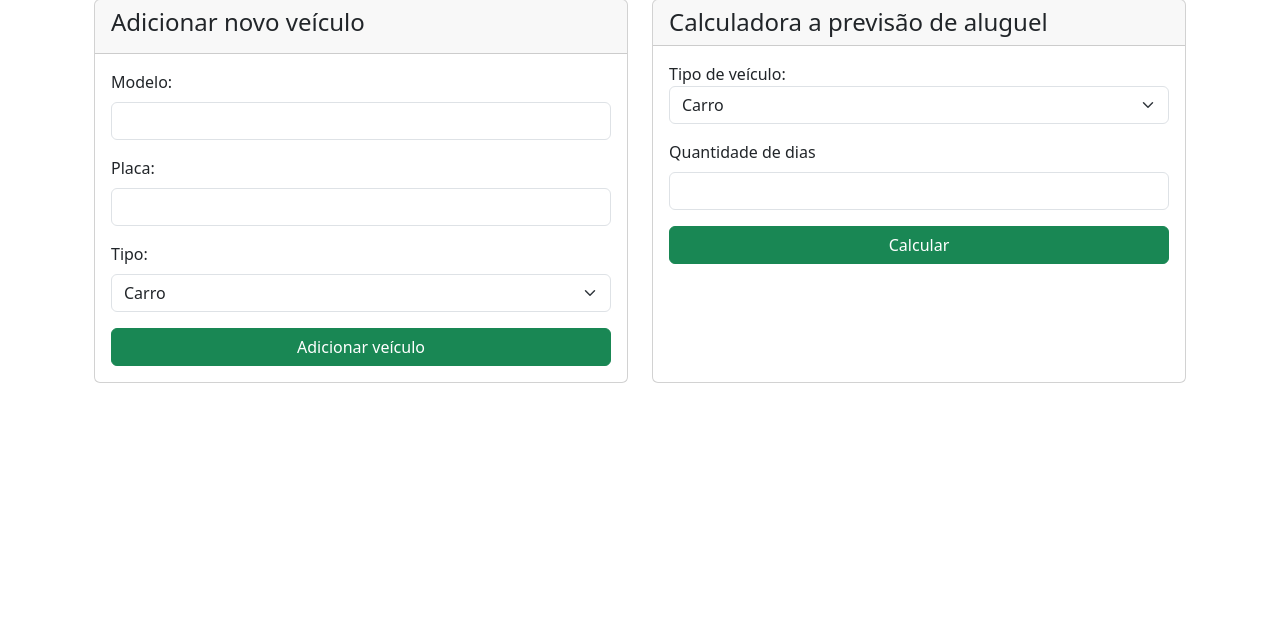
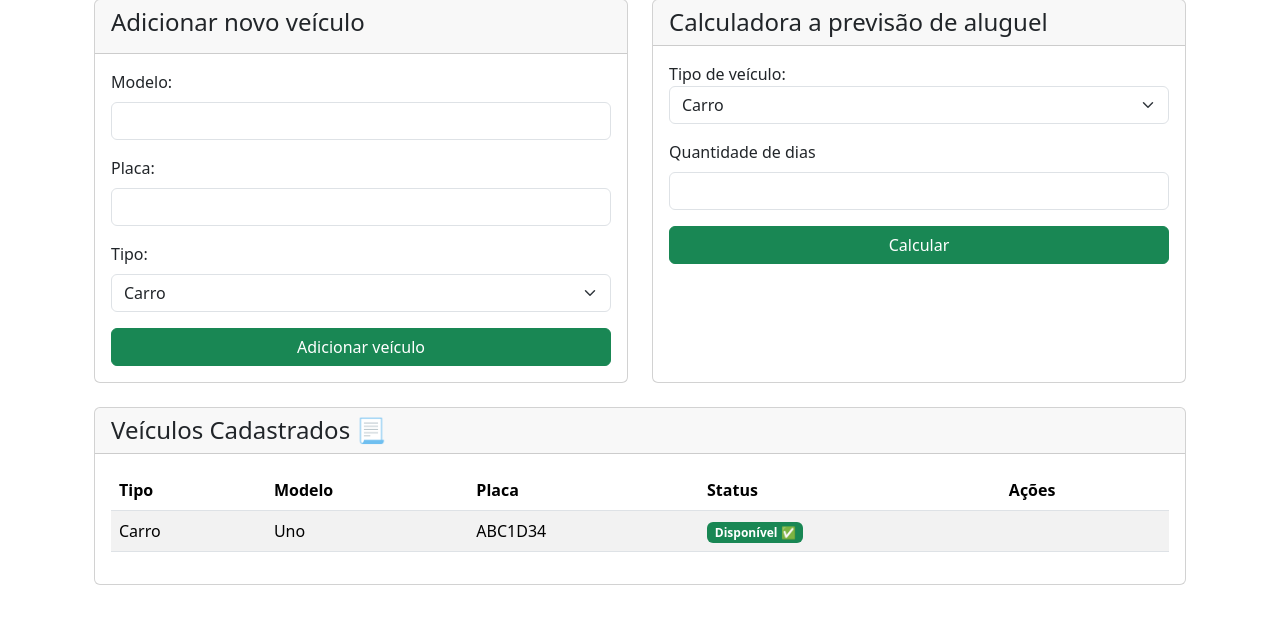
Before and after one commit to NataliaCarolineLopez/LocacaoVeiculos, a PHP site: page /perfil_adm.php in a window 1280 px wide. Shown: the part 129-753 px from the top of the page. Run offline with PHP 8.4, Linux system fonts and the light colour scheme.

Commit message:
Update perfil_adm.php

```diff
--- a/perfil_adm.php
+++ b/perfil_adm.php
@@ -99,6 +99,50 @@
                 </div>
             </div>
         </div>
+
+        <!-- Tabela dr veiculos cadastrados  -->
+        <div class="row mt-4">
+            <div class="col-12">
+                <div class="card">
+                    <div class="card-header">
+                        <h4 class="mb-0">
+                            Veículos Cadastrados 📃
+                        </h4>
+                    </div>
+                    <div class="card-body">
+                        <div class="table-responsive">
+                            <table class="table table-striped table-hover">
+                                <thead>
+                                    <th>Tipo</th>
+                                    <th>Modelo</th>
+                                    <th>Placa</th>
+                                    <th>Status</th>
+                                    <th>Ações</th>
+                                </thead>
+                                <tbody>
+                                    <tr>
+                                        <td>Carro</td>
+                                        <td>Uno</td>
+                                        <td>ABC1D34</td>
+                                        <td>
+                                            <span class="badge bg-success">
+                                                Disponível ✅
+                                            </span>
+                                        </td>
+                                        <td>
+                                            <div class="action-wrapper">
+
+                                          </div>
+                                        </td>
+                                    </tr>
+                                </tbody>
+                            </table>
+                        </div>
+                    </div>
+                </div>
+            </div>
+        </div>
+
     </div>
 
 </body>
```
